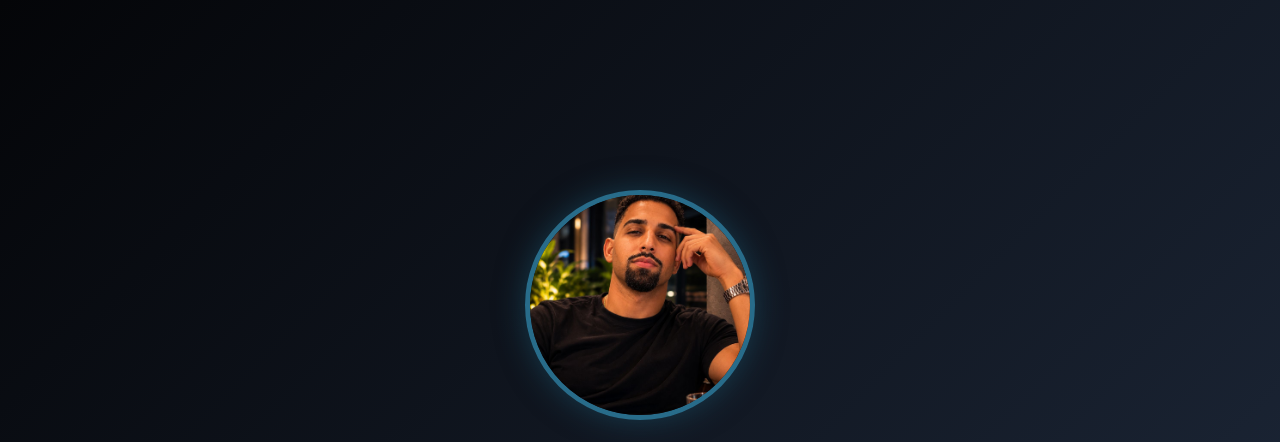
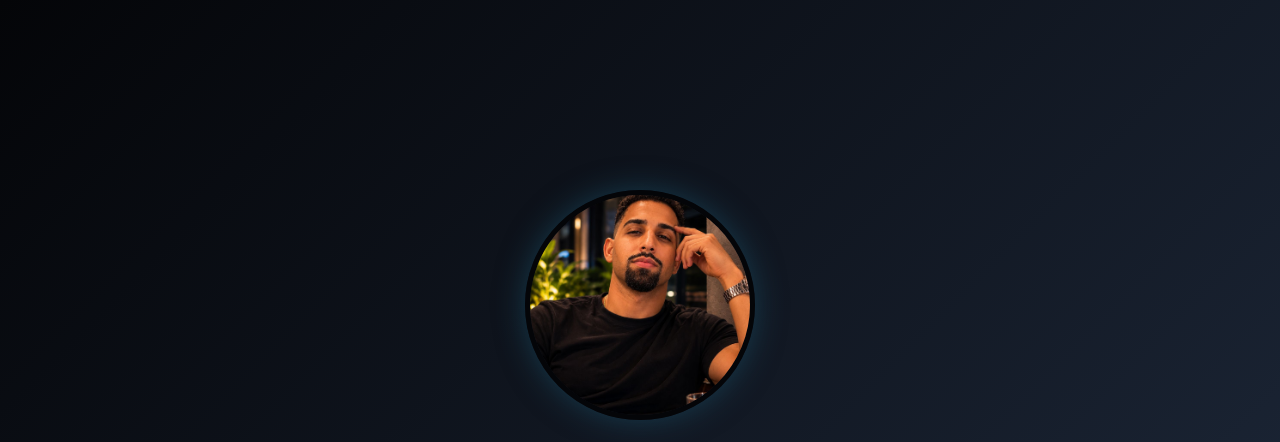
Before and after one commit to th1324/Portifolio, a plain HTML site: page index.html in a window 1280 px wide. Shown: the top 442 px of the page. Drawn offline with Linux system fonts and the light colour scheme.

Commit message:
Update style.css

```diff
--- a/style.css
+++ b/style.css
@@ -25,7 +25,7 @@ header{
     height:230px;
     border-radius:55%;
     object-fit:cover;
-    border:5px solid #286c8a;
+    border:5px solid #040508;
     box-shadow:0 0 30px rgba(30,95,122,.5);
 }
 
```
